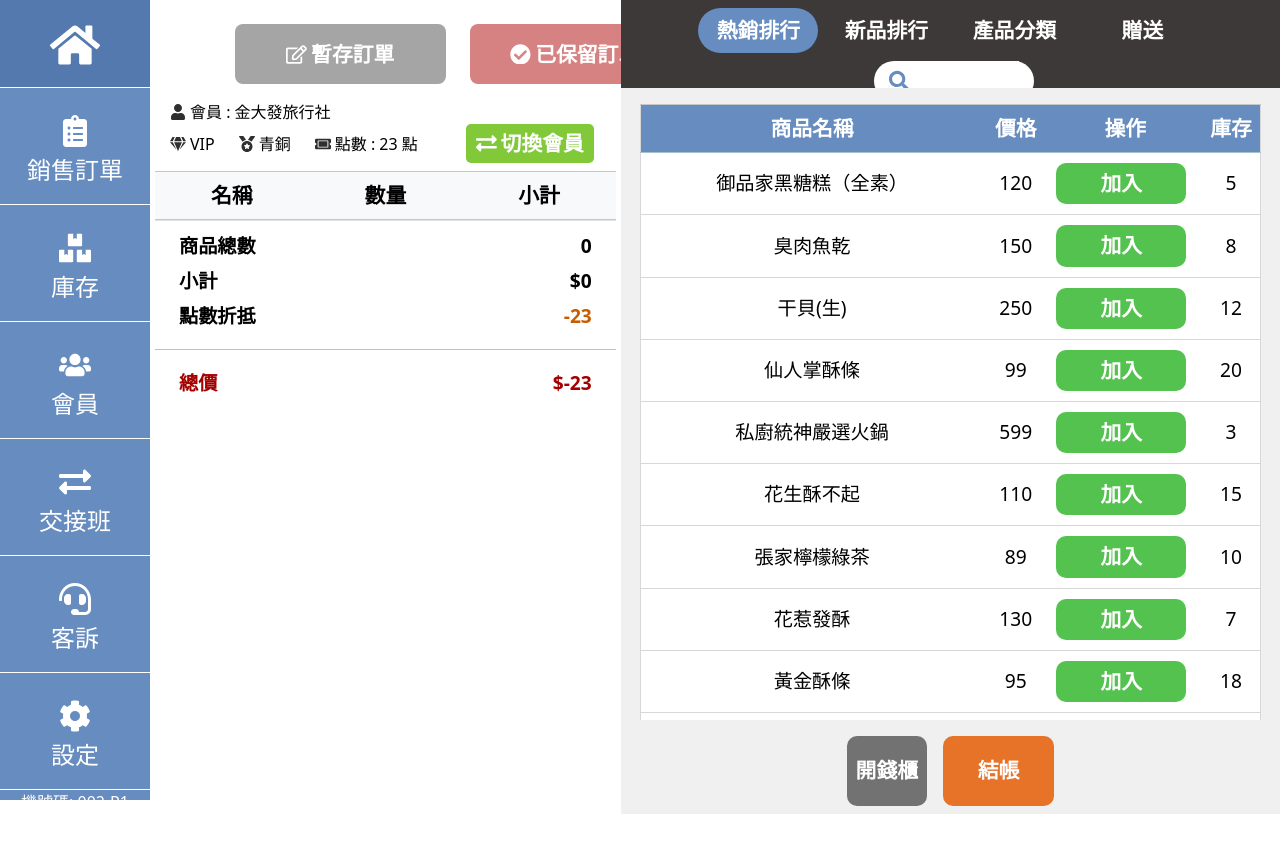
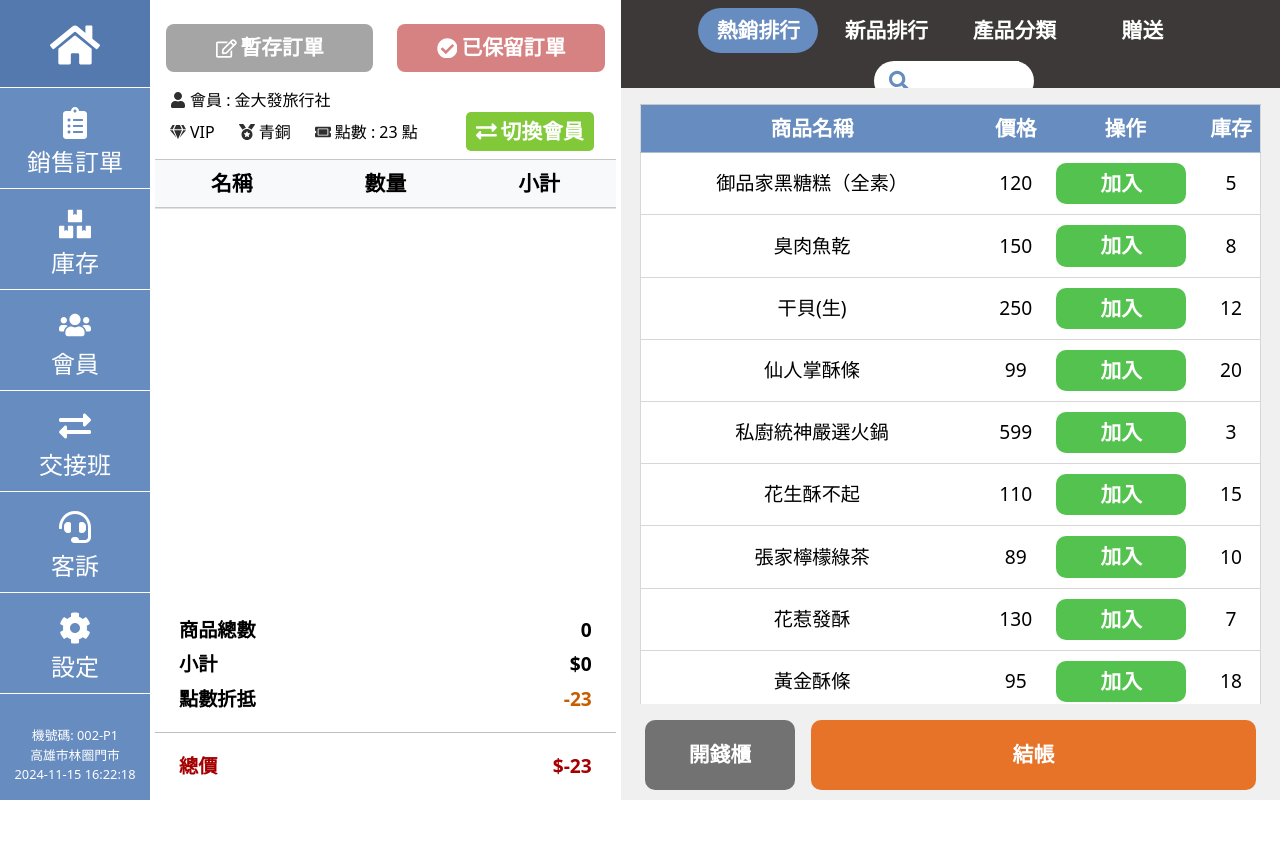
Before and after one commit to zxc486rabbit/YuPinJia, a React (Vite) app in the folder my-react-YuPinJia/: page / in a window 1280 px wide. Shown: the top 852 px of the page. After the commit the page ends 800 px from the top, so only its background shows below. Built offline with nearby package versions, Linux system fonts and the light colour scheme.

Commit message:
0612主頁修改完成測試

```diff
--- a/my-react-YuPinJia/src/Cart.css
+++ b/my-react-YuPinJia/src/Cart.css
@@ -72,26 +72,28 @@
     align-items: center;
     justify-content: center;
 }
-/* 開錢櫃按鈕 */
-.open-button{
-    width: 150px;
+/* 開錢櫃按鈕（固定寬度） */
+.open-button {
+  width: 150px; /* ✅ 固定寬度 */
   height: 70px;
   background: #737272;
   border-radius: 10px;
   color: white;
   font-weight: bold;
   font-size: 1.4rem;
+  flex-shrink: 0; /* 防止被擠壓 */
 }
-/* 結帳按鈕 */
+
+/* 結帳按鈕（填滿剩下空間） */
 .checkout-button {
-  width: 100%;
-  max-width: 750px;
+  flex: 1; /* ✅ 填滿剩餘空間 */
   height: 70px;
   background: #E67327;
   border-radius: 10px;
   color: white;
   font-weight: bold;
   font-size: 1.4rem;
+  min-width: 0; /* 防止 overflow */
 }
 /* 主卡片內容容器 */
 .content-container {
--- a/my-react-YuPinJia/src/components/CardTable.jsx
+++ b/my-react-YuPinJia/src/components/CardTable.jsx
@@ -6,7 +6,7 @@ export default function CardTable({ products = [], addToCart }) {
       {/* 主要內容區域 */}
       <div className="content-container w-100">
         {/* 右邊 */}
-        <div className="mt-3" style={{ height: "77vh", overflow: "auto" }}>
+        <div className="mt-3" style={{ height: "75vh", overflow: "auto" }}>
           {/* 表格 */}
           <table
             className="table mx-auto text-center"
@@ -38,7 +38,12 @@ export default function CardTable({ products = [], addToCart }) {
                 products.map((item) => (
                   <tr key={item.id}>
                     <td>{item.name}</td>
-                    <td className=" text-nowrap"> {Number(item.price.replace(/[^0-9.]/g, "")).toLocaleString()}</td>
+                    <td className=" text-nowrap">
+                      {" "}
+                      {Number(
+                        item.price.replace(/[^0-9.]/g, "")
+                      ).toLocaleString()}
+                    </td>
                     <td>
                       <button
                         onClick={() => addToCart(item)}
@@ -62,7 +67,7 @@ export default function CardTable({ products = [], addToCart }) {
           </table>
         </div>
 
-        <div className="d-flex mt-3 mb-2 mx-auto">
+        <div className="d-flex mt-3 mb-2 px-4 w-100">
           <button className="open-button me-3">開錢櫃</button>
           <button className="checkout-button">結帳</button>
         </div>
--- a/my-react-YuPinJia/src/components/Cart.jsx
+++ b/my-react-YuPinJia/src/components/Cart.jsx
@@ -23,8 +23,8 @@ export default function Cart({ items, updateQuantity }) {
       {/* 購物車 區域 */}
       <div className="cart py-3">
         <div className="w-100">
-          <div className=" text-center mb-3 d-flex justify-content-center  align-items-center mt-2">
-            <div className="d-flex">
+          <div className=" text-center mb-3 d-flex  align-items-center mt-2">
+            <div className="d-flex justify-content-center w-100">
               <button className="grayButton me-4">
                 <FaRegEdit className="me-1" />
                 暫存訂單
@@ -66,7 +66,7 @@ export default function Cart({ items, updateQuantity }) {
           </div>
         </div>
         <div
-          className="w-100 mt-2"
+          className="w-100 mt-auto"
           style={{
             fontSize: "1.2rem",
             fontWeight: "bold",
--- a/my-react-YuPinJia/src/components/Sidebar.jsx
+++ b/my-react-YuPinJia/src/components/Sidebar.jsx
@@ -28,7 +28,7 @@ export default function Sidebar() {
       </div>
 
       {/* 底部資訊 */}
-      <div className="text-center mb-3" style={{ color: "#fff" }}>
+      <div className="text-center mb-3" style={{ color: "#fff", fontSize: "0.8rem" }}>
         <div>機號碼: 002-P1</div>
         <div>高雄市林圈門市</div>
         <div>2024-11-15 16:22:18</div>
--- a/my-react-YuPinJia/src/components/SidebarItem.jsx
+++ b/my-react-YuPinJia/src/components/SidebarItem.jsx
@@ -5,7 +5,7 @@ export default function SidebarItem({ icon, text, active, route }) {
 
   return (
     <div
-      className={`sidebar-item d-flex flex-column justify-content-center text-center py-3 ${
+      className={`sidebar-item d-flex flex-column justify-content-center text-center py-2 ${
         active ? "bg-dark" : ""
       }`}
       style={{
--- a/my-react-YuPinJia/src/index.css
+++ b/my-react-YuPinJia/src/index.css
@@ -64,29 +64,27 @@ input[type="number"]::-webkit-inner-spin-button {
 .grayButton {
   background: #a5a5a5;
   color: #fff;
-  min-width: 70%;
-  height: 60px;
+  min-width: 45%;
+  height: 6vh;
   font-size: 1.5rem;
   font-weight: bold;
   border-radius: 8px;
   display: flex;
   align-items: center;
   justify-content: center;
-  line-height: 50px;
   padding-inline: 20px;
 }
 .pinkButton {
   background: #d78282;
   color: #fff;
-  min-width: 70%;
-  height: 60px;
+  min-width: 45%;
+   height: 6vh;
   font-size: 1.5rem;
   font-weight: bold;
   border-radius: 8px;
   display: flex;
   align-items: center;
   justify-content: center;
-  line-height: 50px;
 }
 .content-container {
   background: #f0f0f0;
```
Lines whose indentation alone changed are shown as unchanged.
